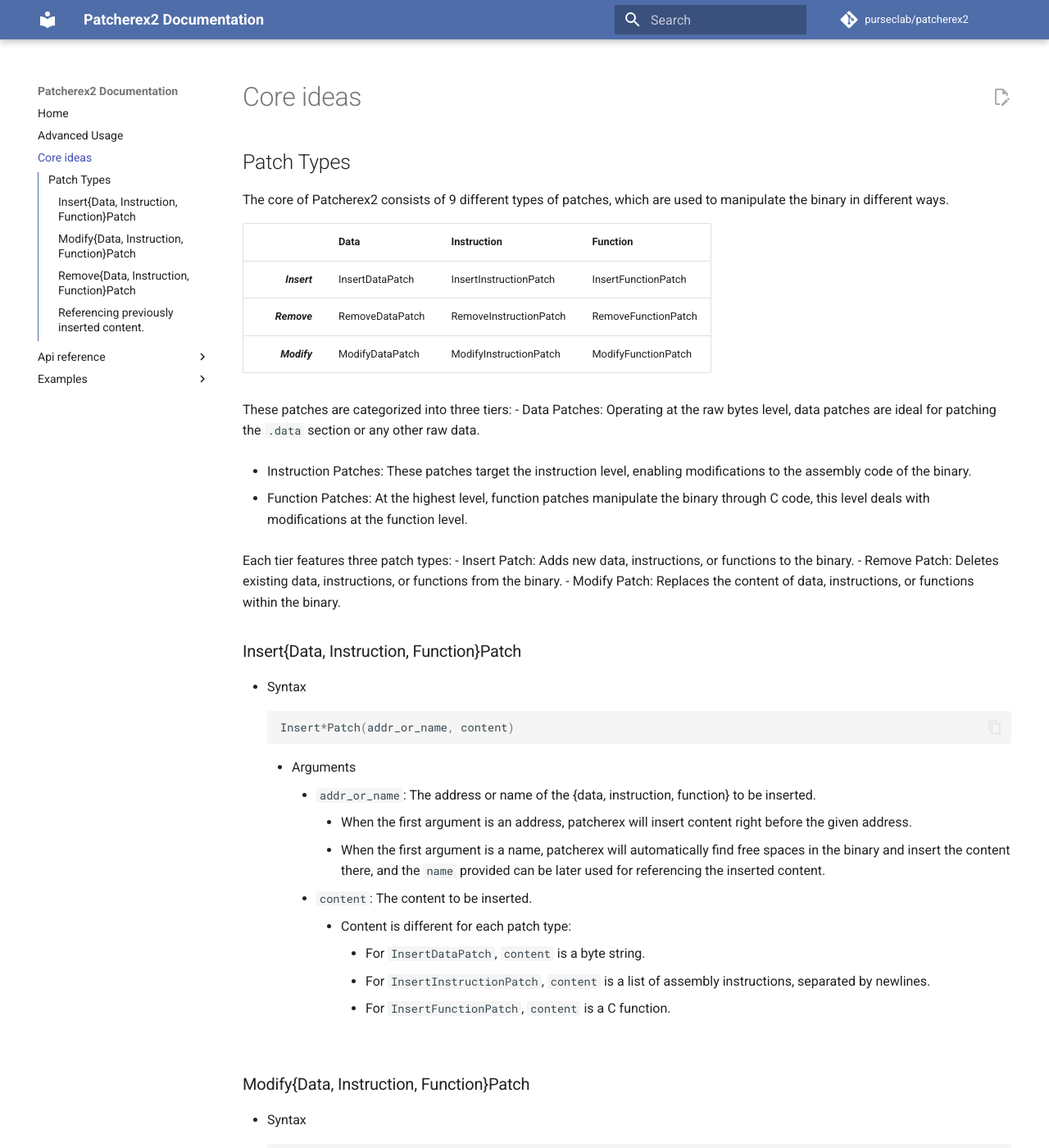
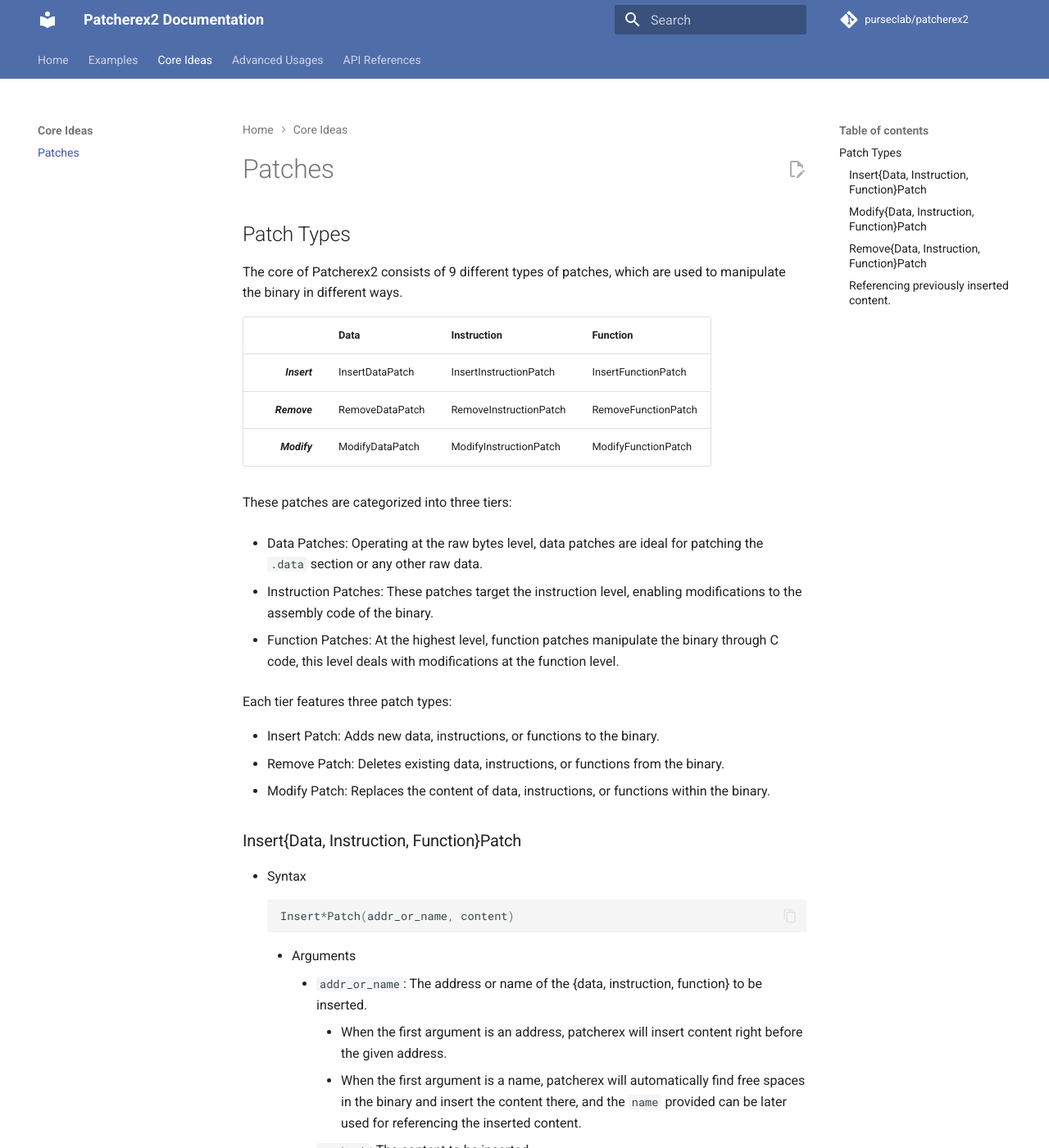
Before and after one commit to purseclab/Patcherex2, an MkDocs documentation site: the page built from docs/core_ideas/patches.md, in a window 1280 px wide and 1400 px high. Shown: the whole window at 82% size. Built offline with MkDocs 1.6.1 and Material for MkDocs 9.7.7, drawn with Linux system fonts in a browser that asks for light colours; comment, search, counter and statistics services are not loaded.

Commit message:
[no ci] update docs

```diff
--- a/docs/core_ideas.md
+++ b/docs/core_ideas/patches.md
@@ -9,6 +9,7 @@
 | _**Modify**_ | ModifyDataPatch   | ModifyInstructionPatch | ModifyFunctionPatch |
 
 These patches are categorized into three tiers:
+
  - Data Patches:
     Operating at the raw bytes level, data patches are ideal for patching the `.data` section or any other raw data.
 
@@ -19,6 +20,7 @@
     At the highest level, function patches manipulate the binary through C code, this level deals with modifications at the function level.
 
 Each tier features three patch types:
+
  - Insert Patch: Adds new data, instructions, or functions to the binary.
  - Remove Patch: Deletes existing data, instructions, or functions from the binary.
  - Modify Patch: Replaces the content of data, instructions, or functions within the binary.
--- a/mkdocs.yml
+++ b/mkdocs.yml
@@ -9,8 +9,11 @@
     - search.suggest
     - content.code.copy
     - toc.follow
-    - toc.integrate
     - content.action.edit
+    - navigation.tabs
+    - navigation.tracking
+    - navigation.path
+    - navigation.top
   palette:
     - scheme: pursec
 
@@ -23,9 +26,10 @@
             show_symbol_type_heading: true
             show_symbol_type_toc: true
   - search
+  - awesome-pages
 
 extra_css:
-  - css/extra.css
+  - _css/extra.css
 
 markdown_extensions:
   - pymdownx.highlight
```
Also changed, not shown: docs/.pages (added), docs/_css/extra.css (renamed from docs/css/extra.css), docs/advanced_usages/advanced_usage.md (renamed from docs/advanced_usage.md), docs/api_references/patcherex.md (renamed from docs/api_reference/patcherex.md), docs/api_references/patches.md (renamed from docs/api_reference/patches.md), 1 other file.
